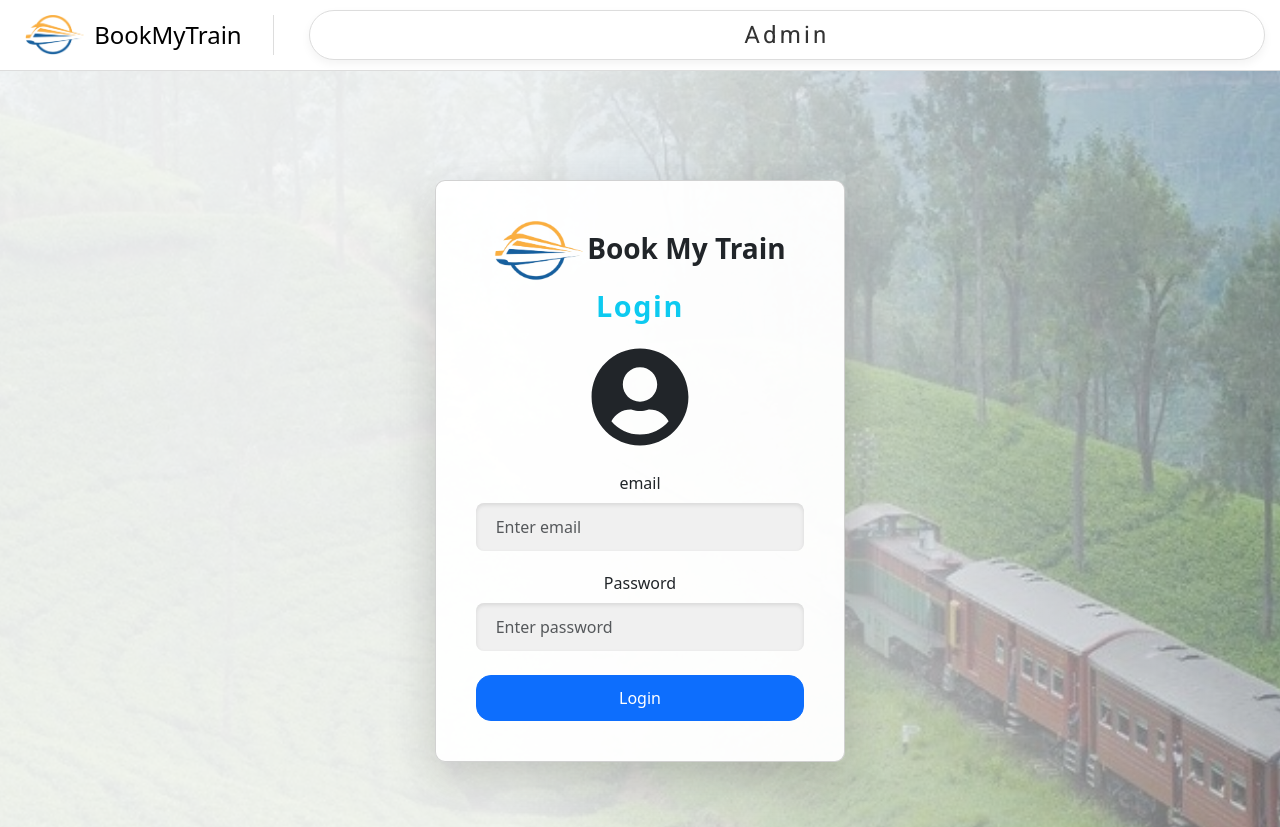
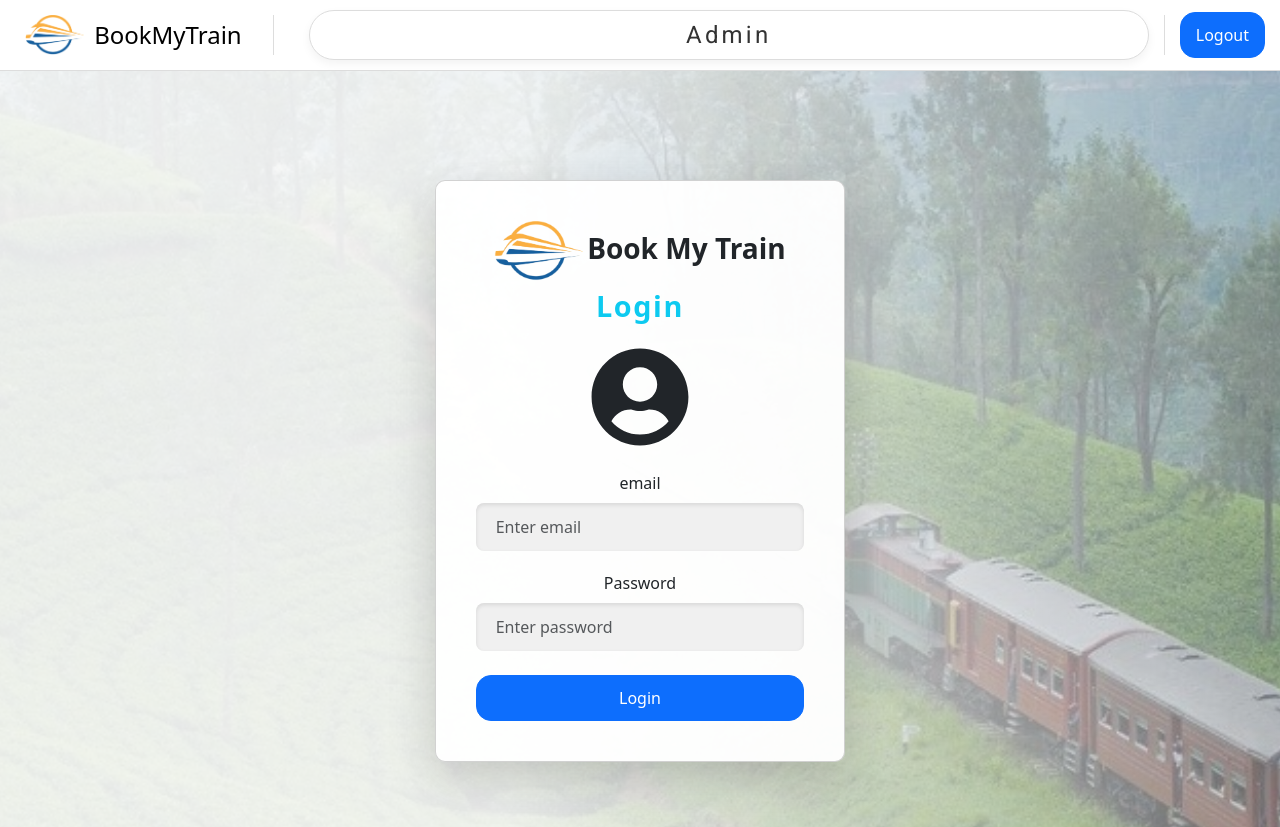
Before and after one commit to devinda0/iwb007-team-divinus, a React (Create React App) app in the folder client/: page /admin in a window 1280 px wide. Shown: the top 827 px of the page. Built offline with nearby package versions, Linux system fonts and the light colour scheme; no server answers.

Commit message:
added logout button to admin navbar + add console log port number to server

```diff
--- a/client/src/admin/components/common/navbar.jsx
+++ b/client/src/admin/components/common/navbar.jsx
@@ -1,8 +1,16 @@
 import React from 'react';
 import logo from '../../assets/common/train-logo-low-res.png';
 import '../../css/common/navbar.css';
+import { useNavigate } from 'react-router-dom';
 
 const Navbar = () => {
+
+  const navigate = useNavigate();
+
+  const handleLogout = () => {
+    navigate('/admin');
+  };
+
   return (
     <nav className="navbar">
       <a className="navbar-brand" href="/">
@@ -11,6 +19,8 @@ const Navbar = () => {
       </a>
       <div className="navbar-divider"></div>
       <div className="admin-center">Admin</div>
+      <div className="navbar-divider"></div>
+      <button className="btn btn-primary" onClick={handleLogout}>Logout</button>
     </nav>
   );
 };
```
Also changed, not shown: 2 other files (tests, documents, lock files or other folders).
